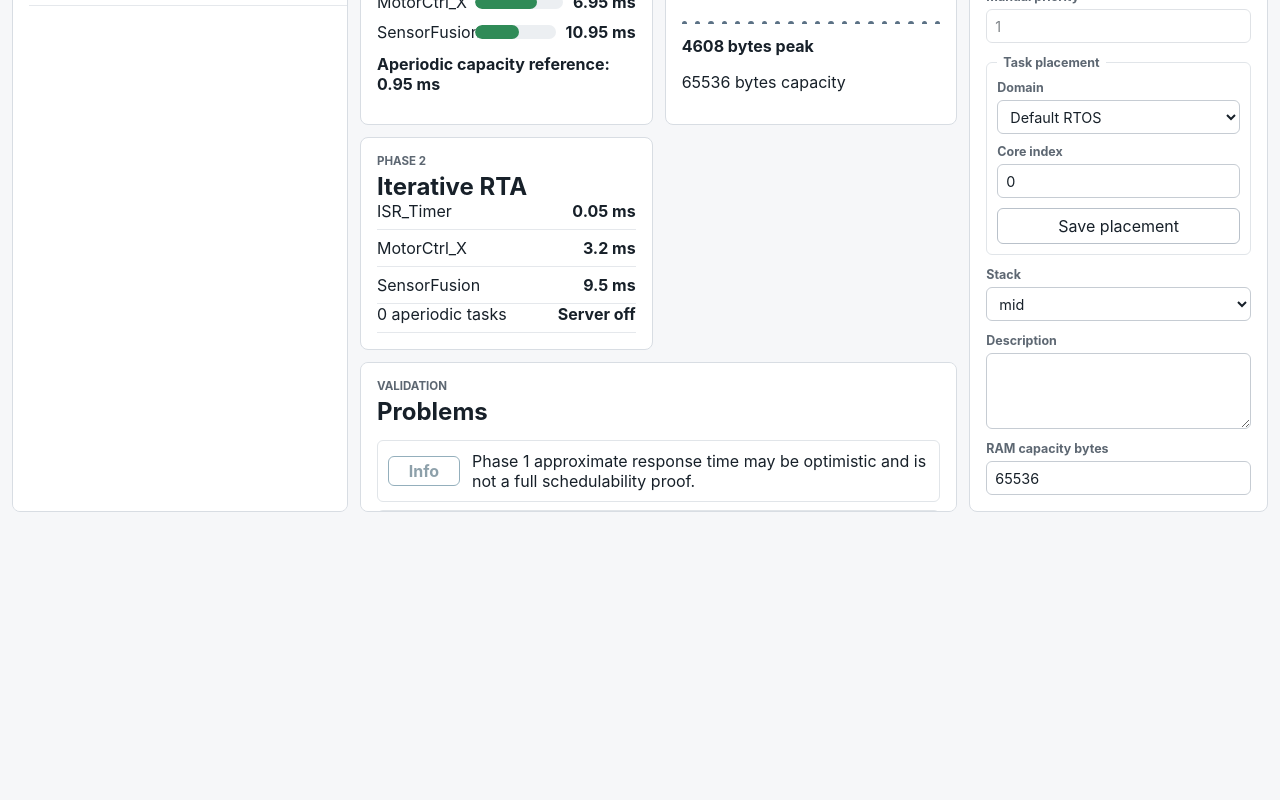
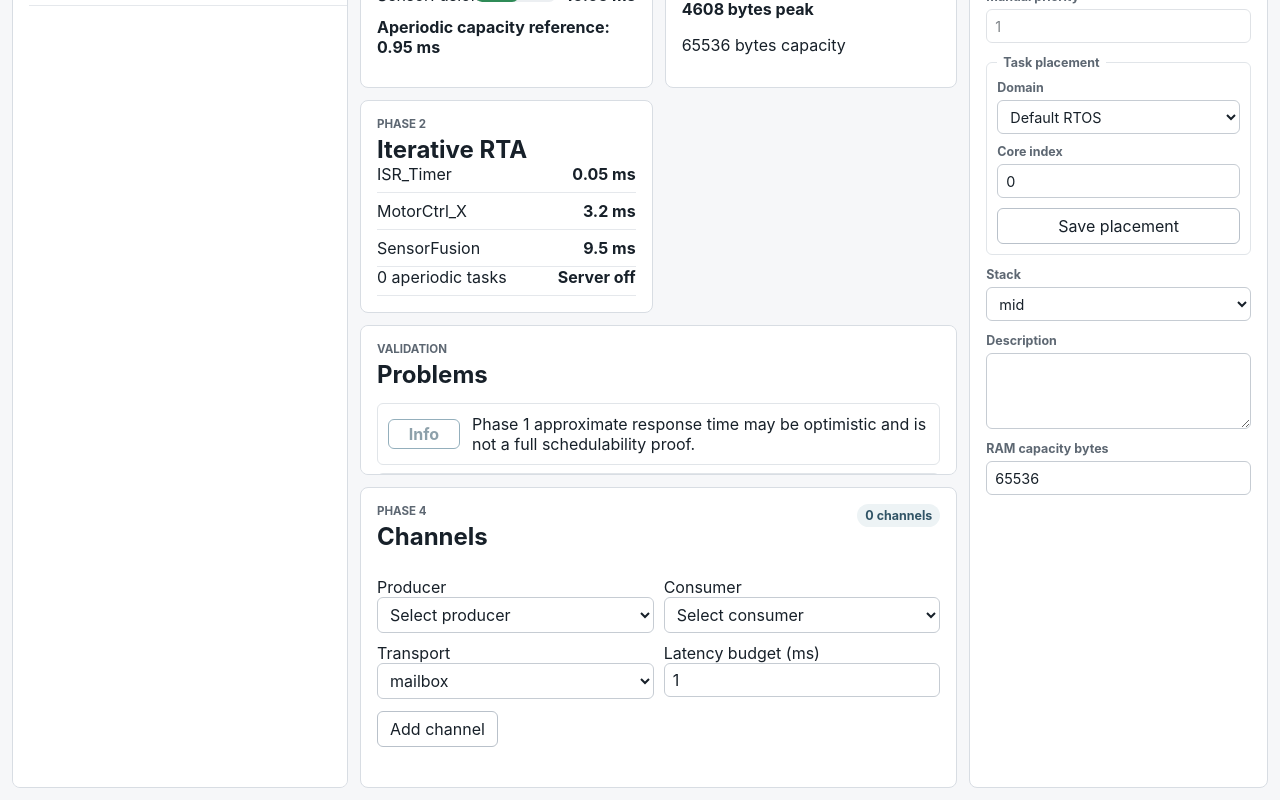
Before and after one commit to harurun78/chronoweave, a React (Vite) app: page / in a window 1280 px wide. Shown: the part 560-1360 px from the top of the page. Before the commit the page ends 1084 px from the top, so only its background shows below. Built offline with nearby package versions, Linux system fonts and the light colour scheme.

Commit message:
feat(ui): add channel panel create/delete flow (#63) (#87)

```diff
--- a/src/app/App.css
+++ b/src/app/App.css
@@ -487,6 +487,43 @@ th {
   text-transform: capitalize;
 }
 
+.channel-panel {
+  display: grid;
+  gap: var(--space-5);
+}
+
+.channel-form-grid {
+  display: grid;
+  gap: var(--space-4);
+  grid-template-columns: repeat(2, minmax(0, 1fr));
+}
+
+.channel-list {
+  list-style: none;
+  margin: 0;
+  padding: 0;
+  display: grid;
+  gap: var(--space-3);
+}
+
+.channel-list li {
+  border: 1px solid var(--color-border-soft);
+  border-radius: var(--radius-md);
+  display: flex;
+  align-items: center;
+  justify-content: space-between;
+  gap: var(--space-5);
+  padding: var(--space-4);
+}
+
+.channel-list p {
+  margin: var(--space-1) 0;
+}
+
+.channel-list small {
+  color: var(--color-fg-muted);
+}
+
 .problem-error button {
   border-color: var(--color-error);
   color: var(--color-error-strong);
@@ -568,6 +605,10 @@ th {
   .metric-grid {
     grid-template-columns: 1fr;
   }
+
+  .channel-form-grid {
+    grid-template-columns: 1fr;
+  }
 }
 
 @media (max-width: 768px) {
--- a/src/app/App.tsx
+++ b/src/app/App.tsx
@@ -9,6 +9,7 @@ import {
   type ProjectFileFormat
 } from '../io/projectFileIo';
 import type {
+  ChannelTransport,
   GeneratedFile,
   NormalizedTaskModel,
   Problem
@@ -33,6 +34,7 @@ import { usePerfMeasure } from '../hooks/usePerfMeasure';
 import { useTraceImport } from '../hooks/useTraceImport';
 import { BufferPanel } from '../ui/BufferPanel';
 import { CodegenPreview } from '../ui/CodegenPreview';
+import { ChannelPanel } from '../ui/ChannelPanel';
 import { DomainTabs } from '../ui/DomainTabs';
 import { GanttChart } from '../ui/GanttChart';
 import { HeaderActions } from '../ui/HeaderActions';
@@ -187,6 +189,38 @@ export function App() {
         ...current.global,
         ram_capacity: value === '' ? undefined : Number(value)
       }
+    }));
+  }
+
+  function createChannel(draft: {
+    producer_task_id: string;
+    consumer_task_id: string;
+    transport: ChannelTransport;
+    latency_budget_ms: number;
+  }) {
+    perf.mark('chronoweave-project-state-commit-start');
+    updateProjectState((current) => {
+      let index = current.channels.length + 1;
+      let id = `channel-${index}`;
+
+      while (current.channels.some((channel) => channel.id === id)) {
+        index += 1;
+        id = `channel-${index}`;
+      }
+
+      return {
+        ...current,
+        version: '0.3',
+        channels: [...current.channels, { id, ...draft }]
+      };
+    });
+  }
+
+  function deleteChannel(channelId: string) {
+    perf.mark('chronoweave-project-state-commit-start');
+    updateProjectState((current) => ({
+      ...current,
+      channels: current.channels.filter((channel) => channel.id !== channelId)
     }));
   }
 
@@ -373,6 +407,12 @@ export function App() {
             onSelectTask={selectTask}
             onFocusProperty={() => propertyNameInputRef.current?.focus()}
           />
+          <ChannelPanel
+            channels={projectState.channels}
+            tasks={projectState.tasks}
+            onCreateChannel={createChannel}
+            onDeleteChannel={deleteChannel}
+          />
           <ObservationPanel comparisons={observationComparison.comparisons} />
           <CodegenPreview files={generatedFiles} />
         </section>
--- /dev/null
+++ b/src/ui/ChannelPanel.tsx
@@ -0,0 +1,170 @@
+import { useMemo, useState } from 'react';
+
+import type {
+  Channel,
+  ChannelTransport,
+  NormalizedTaskModel
+} from '../model/project';
+
+interface ChannelPanelProps {
+  channels: Channel[];
+  tasks: NormalizedTaskModel[];
+  onCreateChannel: (draft: {
+    producer_task_id: string;
+    consumer_task_id: string;
+    transport: ChannelTransport;
+    latency_budget_ms: number;
+  }) => void;
+  onDeleteChannel: (channelId: string) => void;
+}
+
+export function ChannelPanel({
+  channels,
+  tasks,
+  onCreateChannel,
+  onDeleteChannel
+}: ChannelPanelProps) {
+  const [producerTaskId, setProducerTaskId] = useState('');
+  const [consumerTaskId, setConsumerTaskId] = useState('');
+  const [transport, setTransport] = useState<ChannelTransport>('mailbox');
+  const [latencyBudgetMs, setLatencyBudgetMs] = useState('1');
+  const [validationError, setValidationError] = useState<string | undefined>();
+
+  const taskNameById = useMemo(
+    () => new Map(tasks.map((task) => [task.id, task.name] as const)),
+    [tasks]
+  );
+
+  function createChannel() {
+    if (producerTaskId.trim() === '' || consumerTaskId.trim() === '') {
+      setValidationError('Producer and consumer are required.');
+      return;
+    }
+
+    const latency = Number(latencyBudgetMs);
+    if (!Number.isFinite(latency) || latency <= 0) {
+      setValidationError('Latency budget must be greater than 0.');
+      return;
+    }
+
+    setValidationError(undefined);
+    onCreateChannel({
+      producer_task_id: producerTaskId,
+      consumer_task_id: consumerTaskId,
+      transport,
+      latency_budget_ms: latency
+    });
+  }
+
+  return (
+    <section
+      className="panel channel-panel"
+      aria-labelledby="channel-panel-title"
+    >
+      <div className="panel-heading">
+        <div>
+          <p className="eyebrow">Phase 4</p>
+          <h2 id="channel-panel-title">Channels</h2>
+        </div>
+        <span className="count-pill">{channels.length} channels</span>
+      </div>
+
+      <div className="channel-form-grid">
+        <label>
+          Producer
+          <select
+            aria-label="Channel producer"
+            value={producerTaskId}
+            onChange={(event) => setProducerTaskId(event.currentTarget.value)}
+          >
+            <option value="">Select producer</option>
+            {tasks.map((task) => (
+              <option key={task.id} value={task.id}>
+                {task.name}
+              </option>
+            ))}
+          </select>
+        </label>
+        <label>
+          Consumer
+          <select
+            aria-label="Channel consumer"
+            value={consumerTaskId}
+            onChange={(event) => setConsumerTaskId(event.currentTarget.value)}
+          >
+            <option value="">Select consumer</option>
+            {tasks.map((task) => (
+              <option key={task.id} value={task.id}>
+                {task.name}
+              </option>
+            ))}
+          </select>
+        </label>
+        <label>
+          Transport
+          <select
+            aria-label="Channel transport"
+            value={transport}
+            onChange={(event) =>
+              setTransport(event.currentTarget.value as ChannelTransport)
+            }
+          >
+            <option value="shared_memory">shared_memory</option>
+            <option value="mailbox">mailbox</option>
+            <option value="queue">queue</option>
+          </select>
+        </label>
+        <label>
+          Latency budget (ms)
+          <input
+            aria-label="Channel latency budget"
+            type="number"
+            min="0.01"
+            step="0.01"
+            value={latencyBudgetMs}
+            onChange={(event) => setLatencyBudgetMs(event.currentTarget.value)}
+          />
+        </label>
+      </div>
+
+      <div className="panel-actions">
+        <button type="button" onClick={createChannel}>
+          Add channel
+        </button>
+      </div>
+
+      {validationError !== undefined ? (
+        <p role="alert" className="field-error">
+          {validationError}
+        </p>
+      ) : null}
+
+      <ul className="channel-list">
+        {channels.map((channel) => (
+          <li key={channel.id}>
+            <div>
+              <strong>{channel.id}</strong>
+              <p>
+                {taskNameById.get(channel.producer_task_id) ??
+                  channel.producer_task_id}{' '}
+                -&gt;{' '}
+                {taskNameById.get(channel.consumer_task_id) ??
+                  channel.consumer_task_id}
+              </p>
+              <small>
+                {channel.transport} · {channel.latency_budget_ms} ms
+              </small>
+            </div>
+            <button
+              type="button"
+              onClick={() => onDeleteChannel(channel.id)}
+              aria-label={`Delete channel ${channel.id}`}
+            >
+              Delete
+            </button>
+          </li>
+        ))}
+      </ul>
+    </section>
+  );
+}
```
Also changed, not shown: 1 other file (tests, documents, lock files or other folders).
